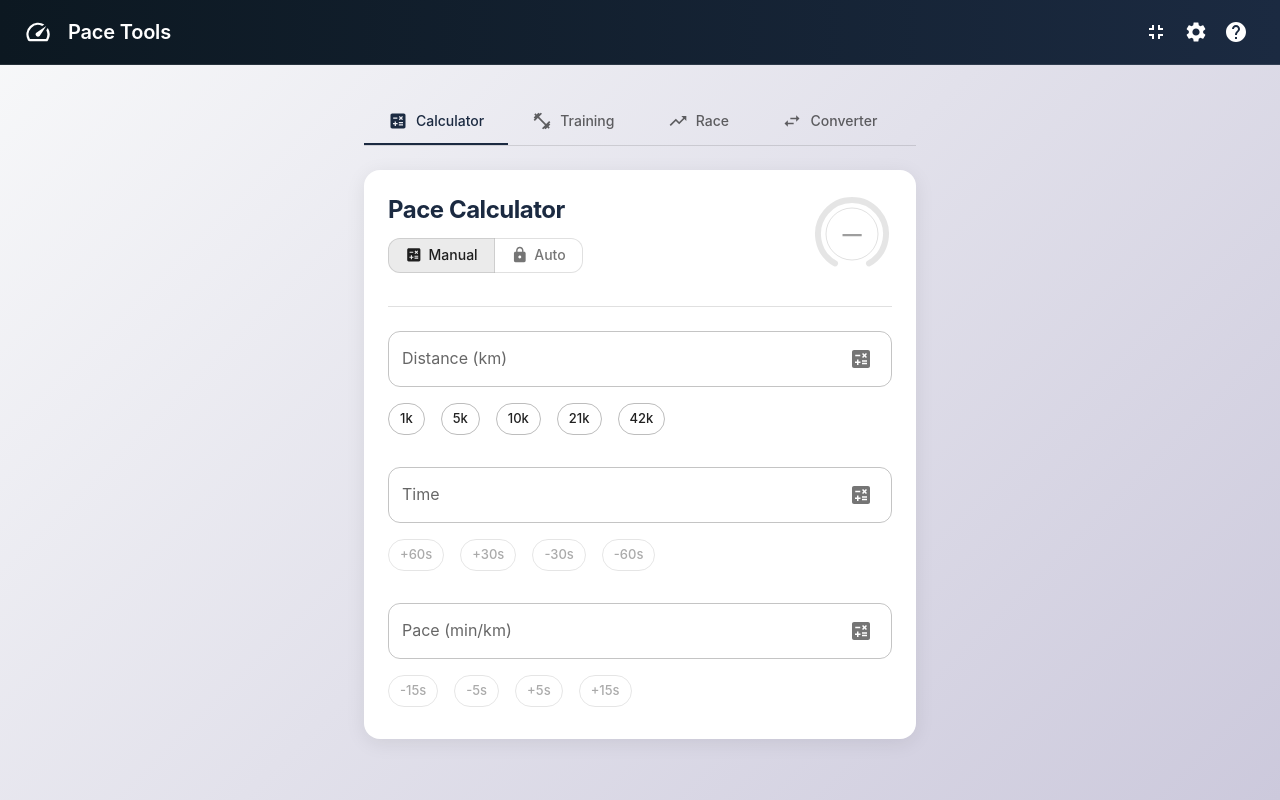
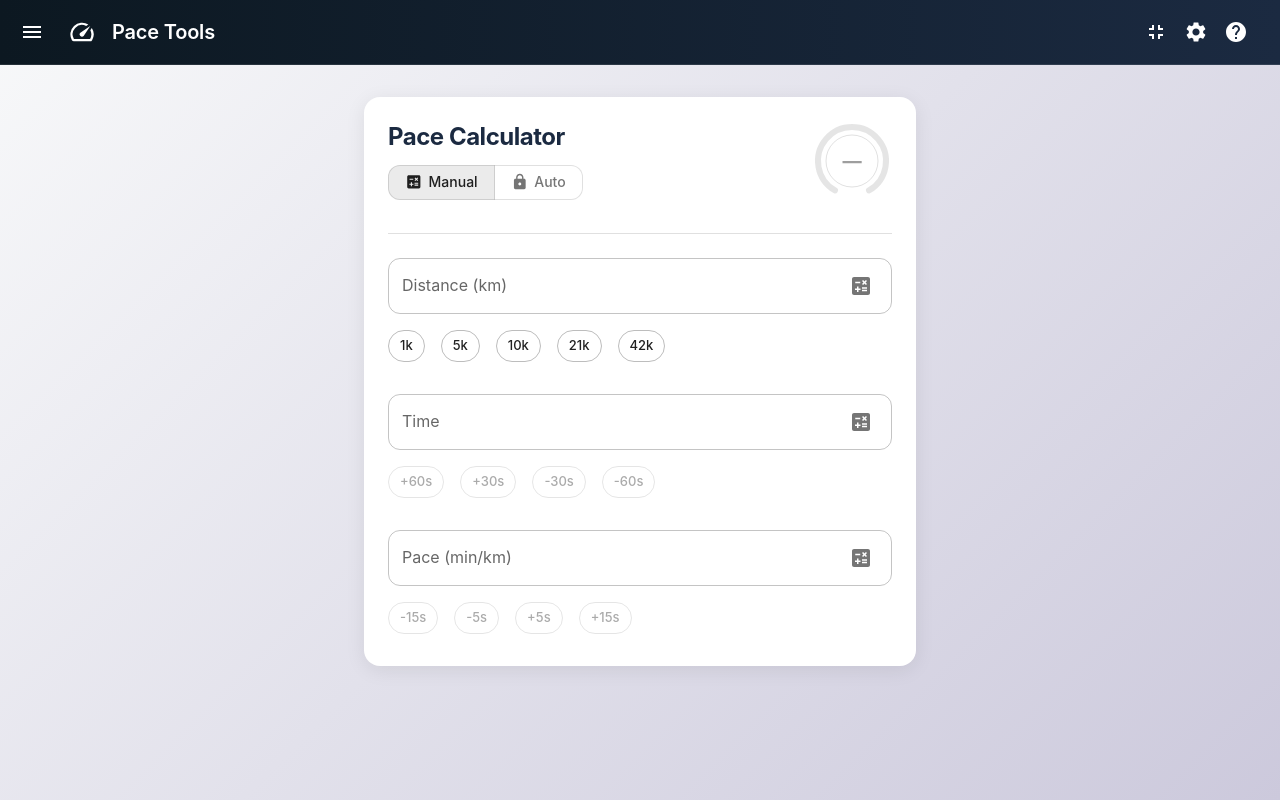
Before and after one commit to sebfoucault/pace-tools, a React (Vite) app: page / in a window 1280 px wide. Built offline with nearby package versions, Linux system fonts and the light colour scheme.

Commit message:
Use drawer for navigation

```diff
--- a/src/App.tsx
+++ b/src/App.tsx
@@ -1,6 +1,6 @@
 import React, { useState } from 'react';
-import { ThemeProvider, CssBaseline, Container, AppBar, Toolbar, Typography, Box, IconButton, Tabs, Tab } from '@mui/material';
-import { Speed, Settings, Help, Fullscreen, FullscreenExit, Calculate, TrendingUp, SwapHoriz, FitnessCenter, CompareArrows } from '@mui/icons-material';
+import { ThemeProvider, CssBaseline, Container, AppBar, Toolbar, Typography, Box, IconButton, Drawer, List, ListItem, ListItemButton, ListItemIcon, ListItemText, Divider } from '@mui/material';
+import { Speed, Settings, Help, Fullscreen, FullscreenExit, Calculate, TrendingUp, SwapHoriz, FitnessCenter, CompareArrows, Menu } from '@mui/icons-material';
 import { useTranslation } from 'react-i18next';
 import RunningCalculator from './components/RunningCalculator';
 import RacePredictor from './components/RacePredictor';
@@ -20,6 +20,7 @@ function App() {
   const [helpOpen, setHelpOpen] = useState(false);
   const [unitSystem, setUnitSystem] = useState<UnitSystem>('metric');
   const [currentTab, setCurrentTab] = useState(0);
+  const [drawerOpen, setDrawerOpen] = useState(false);
   const [isFullscreen, setIsFullscreen] = useState(false);
   const [performanceIndex, setPerformanceIndex] = useState<number | null>(null);
 
@@ -43,8 +44,13 @@ function App() {
     setUnitSystem(newUnitSystem);
   };
 
-  const handleTabChange = (event: React.SyntheticEvent, newValue: number) => {
-    setCurrentTab(newValue);
+  const handleDrawerToggle = () => {
+    setDrawerOpen(!drawerOpen);
+  };
+
+  const handleNavigate = (index: number) => {
+    setCurrentTab(index);
+    setDrawerOpen(false);
   };
 
   const handlePerformanceIndexChange = (pi: number | null) => {
@@ -108,6 +114,15 @@ function App() {
 
         >
           <Toolbar>
+            <IconButton
+              color="inherit"
+              aria-label="open navigation"
+              edge="start"
+              onClick={handleDrawerToggle}
+              sx={{ mr: 2 }}
+            >
+              <Menu />
+            </IconButton>
             <Speed sx={{ mr: 2, fontSize: 28 }} />
             <Typography variant="h6" component="div" sx={{ flexGrow: 1, fontWeight: 600 }}>
               {t('app.title')}
@@ -138,62 +153,7 @@ function App() {
         </AppBar>
 
         <Container maxWidth="sm" sx={{ py: 4, position: 'relative' }}>
-          {/* Material-UI Tabs Navigation */}
-          <Tabs
-            value={currentTab}
-            onChange={handleTabChange}
-            variant="scrollable"
-            scrollButtons="auto"
-            allowScrollButtonsMobile
-            sx={{
-              mb: 3,
-              borderBottom: 1,
-              borderColor: 'divider',
-              '& .MuiTab-root': {
-                minHeight: 48,
-                minWidth: { xs: 'auto', sm: 120 },
-                px: { xs: 2, sm: 3 },
-                fontSize: { xs: '0.75rem', sm: '0.875rem' },
-                textTransform: 'none',
-                '& .MuiTab-iconWrapper': {
-                  marginRight: { xs: 0.5, sm: 1 },
-                },
-              },
-              '& .MuiTabs-scrollButtons': {
-                '&.Mui-disabled': {
-                  opacity: 0.3,
-                },
-              },
-            }}
-          >
-            <Tab
-              icon={<Calculate fontSize="small" />}
-              label={t('app.calculatorTab') || 'Calculator'}
-              iconPosition="start"
-            />
-            <Tab
-              icon={<FitnessCenter fontSize="small" />}
-              label={t('app.trainingTab') || 'Training'}
-              iconPosition="start"
-            />
-            <Tab
-              icon={<TrendingUp fontSize="small" />}
-              label={t('app.racePredictorTab') || 'Race Predictor'}
-              iconPosition="start"
-            />
-            <Tab
-              icon={<SwapHoriz fontSize="small" />}
-              label={t('app.converterTab') || 'Converter'}
-              iconPosition="start"
-            />
-            <Tab
-              icon={<CompareArrows fontSize="small" />}
-              label={t('app.catchUpTab') || 'Catch-Up'}
-              iconPosition="start"
-            />
-          </Tabs>
-
-          {/* Render all tabs but hide inactive ones to preserve state */}
+          {/* Render all views but hide inactive ones to preserve state */}
           <Box
             sx={{
               display: currentTab === 0 ? 'block' : 'none',
@@ -256,6 +216,86 @@ function App() {
           onClose={handleHelpClose}
         />
 
+        {/* Drawer Navigation */}
+        <Drawer
+          anchor="left"
+          open={drawerOpen}
+          onClose={handleDrawerToggle}
+          sx={{
+            '& .MuiDrawer-paper': {
+              width: 280,
+              boxSizing: 'border-box',
+            },
+          }}
+        >
+          <Box sx={{ p: 2, background: 'linear-gradient(90deg, #0c1821 0%, #1b2a41 100%)', color: 'white' }}>
+            <Box sx={{ display: 'flex', alignItems: 'center' }}>
+              <Speed sx={{ mr: 1.5, fontSize: 28 }} />
+              <Typography variant="h6" sx={{ fontWeight: 600 }}>
+                {t('app.title')}
+              </Typography>
+            </Box>
+          </Box>
+          <Divider />
+          <List>
+            <ListItem disablePadding>
+              <ListItemButton
+                selected={currentTab === 0}
+                onClick={() => handleNavigate(0)}
+              >
+                <ListItemIcon>
+                  <Calculate color={currentTab === 0 ? 'primary' : 'inherit'} />
+                </ListItemIcon>
+                <ListItemText primary={t('app.calculatorTab') || 'Calculator'} />
+              </ListItemButton>
+            </ListItem>
+            <ListItem disablePadding>
+              <ListItemButton
+                selected={currentTab === 1}
+                onClick={() => handleNavigate(1)}
+              >
+                <ListItemIcon>
+                  <FitnessCenter color={currentTab === 1 ? 'primary' : 'inherit'} />
+                </ListItemIcon>
+                <ListItemText primary={t('app.trainingTab') || 'Training'} />
+              </ListItemButton>
+            </ListItem>
+            <ListItem disablePadding>
+              <ListItemButton
+                selected={currentTab === 2}
+                onClick={() => handleNavigate(2)}
+              >
+                <ListItemIcon>
+                  <TrendingUp color={currentTab === 2 ? 'primary' : 'inherit'} />
+                </ListItemIcon>
+                <ListItemText primary={t('app.racePredictorTab') || 'Race'} />
+              </ListItemButton>
+            </ListItem>
+            <ListItem disablePadding>
+              <ListItemButton
+                selected={currentTab === 3}
+                onClick={() => handleNavigate(3)}
+              >
+                <ListItemIcon>
+                  <SwapHoriz color={currentTab === 3 ? 'primary' : 'inherit'} />
+                </ListItemIcon>
+                <ListItemText primary={t('app.converterTab') || 'Converter'} />
+              </ListItemButton>
+            </ListItem>
+            <ListItem disablePadding>
+              <ListItemButton
+                selected={currentTab === 4}
+                onClick={() => handleNavigate(4)}
+              >
+                <ListItemIcon>
+                  <CompareArrows color={currentTab === 4 ? 'primary' : 'inherit'} />
+                </ListItemIcon>
+                <ListItemText primary={t('app.catchUpTab') || 'Catch-Up'} />
+              </ListItemButton>
+            </ListItem>
+          </List>
+        </Drawer>
+
       </Box>
     </ThemeProvider>
   );
```
